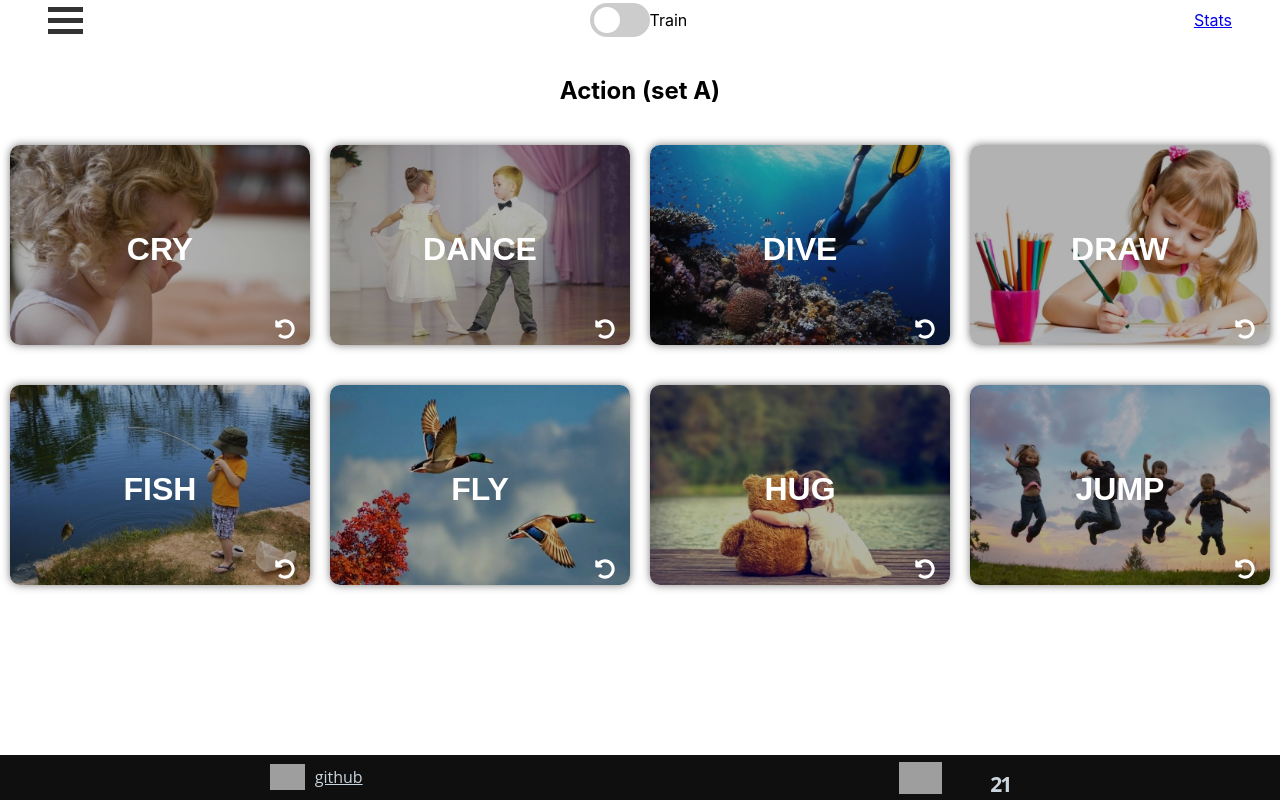
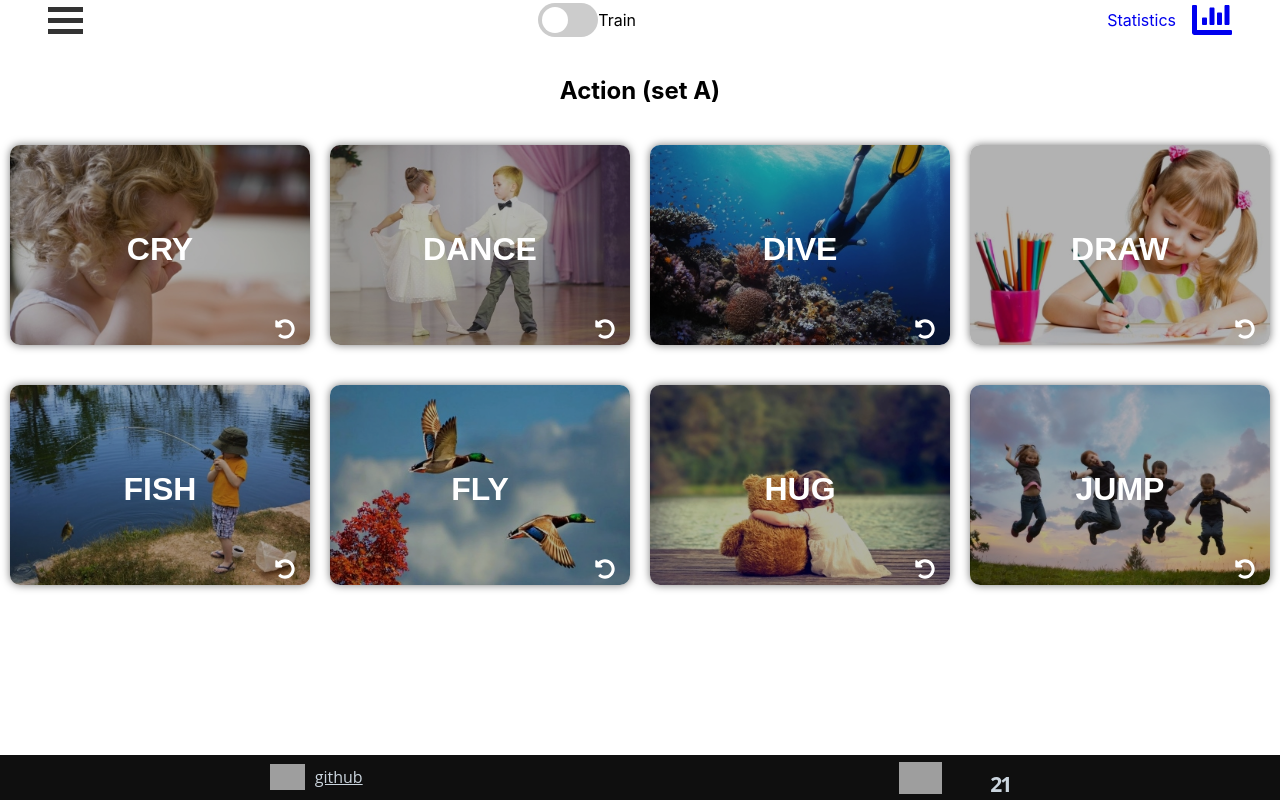
Before and after one commit to nairabrab/eng-4-kids, a React (Vite) app: page /cards/action-a in a window 1280 px wide. Built offline with nearby package versions, Linux system fonts and the light colour scheme; grey boxes are pictures that could not be loaded.

Commit message:
fix: fix controlled input

```diff
--- a/src/components/Footer/Footer.scss
+++ b/src/components/Footer/Footer.scss
@@ -1,4 +1,4 @@
-Footer {
+footer {
   width: 100%;
 }
 
--- a/src/components/Header/header.module.scss
+++ b/src/components/Header/header.module.scss
@@ -1,11 +1,25 @@
 .header {
-  width:100%;
+  width: 100%;
   height: 40px;
   display: flex;
   flex-direction: row;
   justify-content: space-between;
-  padding:0 3rem;
+  padding: 0 3rem;
   align-items: center;
+}
+
+.link {
+  height: 100%;
+  display: flex;
+  align-items: center;
+  text-decoration: none;
+  span {
+    padding: 1rem;
+  }
+}
+
+.current {
+  color:red;
 }
 
 .aside {
@@ -22,7 +36,7 @@
   width: 0;
   z-index: 100;
   :first-child {
-      margin-top:60px;
+    margin-top: 60px;
   }
 
   a {
--- a/src/components/Header/header.module.scss.d.ts
+++ b/src/components/Header/header.module.scss.d.ts
@@ -1,3 +1,5 @@
 export const active: string
 export const aside: string
+export const current: string
 export const header: string
+export const link: string
--- a/src/components/Header/header.tsx
+++ b/src/components/Header/header.tsx
@@ -6,6 +6,7 @@ import { useDispatch, useSelector } from 'react-redux'
 import { dataArray } from '../../data'
 import { Burger } from '../Burger'
 import { Toggle } from '../Toggle'
+import { ChartIcon } from '../Icons'
 import { FullState, gameModeOn, resetGameMode } from '../../store'
 
 import styles from './header.module.scss'
@@ -30,8 +31,9 @@ export const Header: FC = () => {
     <header className={styles.header}>
       <Burger toggle={toggleSideBar} value={sidebarActive} />
       <Toggle text={isGame ? 'Play' : 'Train'} value={isGame} toggle={toggleGameMode} />
-      <Link activeStyle={{ color: 'red' }} to='/stats'>
-        Stats
+      <Link className={styles.link} activeClassName={styles.current} to='/stats'>
+        <span>Statistics</span>
+        <ChartIcon />
       </Link>
       <aside className={clsx(styles.aside, sidebarActive && styles.active)}>
         <Link activeStyle={{ color: 'red' }} exact to='/'>
--- /dev/null
+++ b/src/components/Icons/chart.tsx
@@ -0,0 +1,23 @@
+import React, { FC } from 'react'
+
+import styles from './icon.module.scss'
+
+export const ChartIcon: FC = () => {
+  return (
+    // Credit to font-awesome
+    <svg
+      aria-hidden='true'
+      focusable='false'
+      data-prefix='fas'
+      data-icon='chart-bar'
+      className={styles.stats}
+      role='img'
+      xmlns='http://www.w3.org/2000/svg'
+      viewBox='0 0 512 512'>
+      <path
+        fill='currentColor'
+        d='M332.8 320h38.4c6.4 0 12.8-6.4 12.8-12.8V172.8c0-6.4-6.4-12.8-12.8-12.8h-38.4c-6.4 0-12.8 6.4-12.8 12.8v134.4c0 6.4 6.4 12.8 12.8 12.8zm96 0h38.4c6.4 0 12.8-6.4 12.8-12.8V76.8c0-6.4-6.4-12.8-12.8-12.8h-38.4c-6.4 0-12.8 6.4-12.8 12.8v230.4c0 6.4 6.4 12.8 12.8 12.8zm-288 0h38.4c6.4 0 12.8-6.4 12.8-12.8v-70.4c0-6.4-6.4-12.8-12.8-12.8h-38.4c-6.4 0-12.8 6.4-12.8 12.8v70.4c0 6.4 6.4 12.8 12.8 12.8zm96 0h38.4c6.4 0 12.8-6.4 12.8-12.8V108.8c0-6.4-6.4-12.8-12.8-12.8h-38.4c-6.4 0-12.8 6.4-12.8 12.8v198.4c0 6.4 6.4 12.8 12.8 12.8zM496 384H64V80c0-8.84-7.16-16-16-16H16C7.16 64 0 71.16 0 80v336c0 17.67 14.33 32 32 32h464c8.84 0 16-7.16 16-16v-32c0-8.84-7.16-16-16-16z'
+      />
+    </svg>
+  )
+}
--- a/src/components/Icons/icon.module.scss
+++ b/src/components/Icons/icon.module.scss
@@ -10,3 +10,7 @@
   width:100%;
   height:100%;
 }
+
+.stats {
+  height:100%;
+}
--- a/src/components/Icons/icon.module.scss.d.ts
+++ b/src/components/Icons/icon.module.scss.d.ts
@@ -1,2 +1,3 @@
 export const flip: string
 export const icon: string
+export const stats: string
--- a/src/components/Icons/index.ts
+++ b/src/components/Icons/index.ts
@@ -1,3 +1,4 @@
 export * from './success'
 export * from './error'
 export * from './flip'
+export * from './chart'
--- a/src/components/Toggle/toggle.tsx
+++ b/src/components/Toggle/toggle.tsx
@@ -12,7 +12,7 @@ export const Toggle: FC<Props> = ({ value, toggle, text }) => {
   return (
     <div className={styles.container}>
       <label className={styles.toggle}>
-        <input onChange={toggle} checked={value} type='checkbox' />
+        <input onChange={toggle} defaultChecked={value} type='checkbox' />
         <span />
       </label>
       <span>{text}</span>
```
